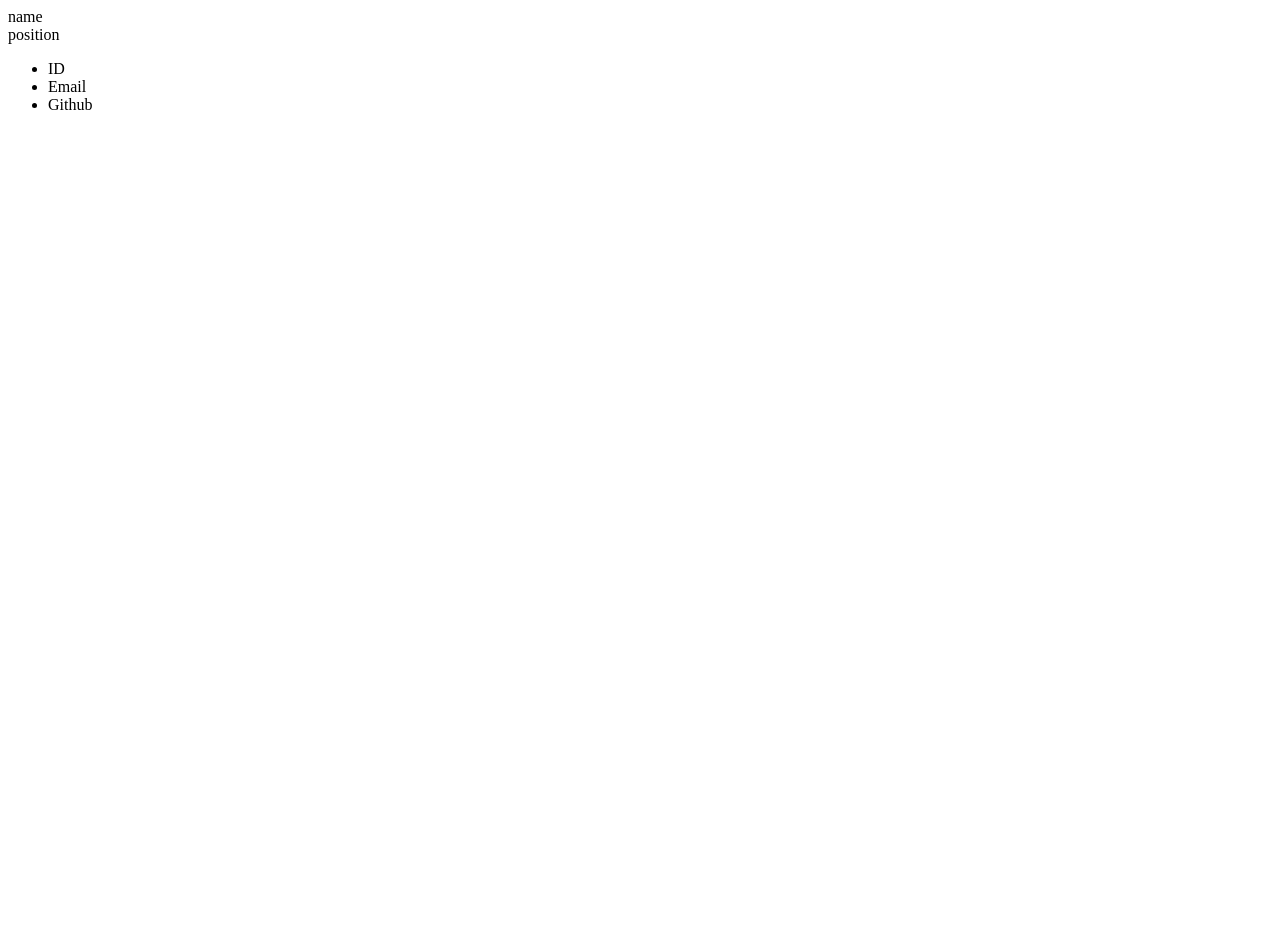
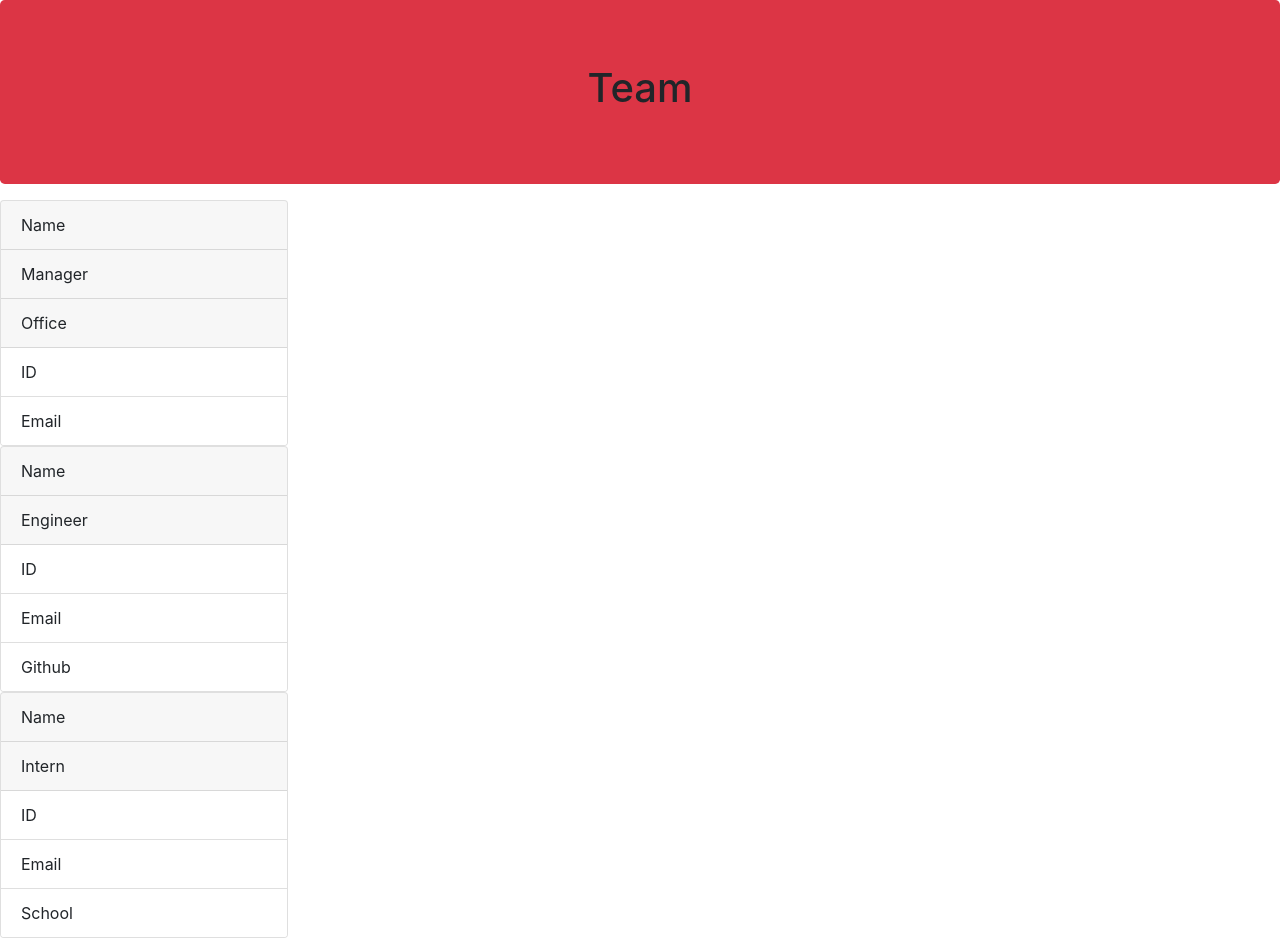
Before and after one commit to Hreichgelt/Team-Profile-Generator, a website: page template.html in a window 1280 px wide. Before the commit the page ends 800 px from the top, so only its background shows below. Drawn offline with nearby package versions, Linux system fonts and the light colour scheme.

Commit message:
working on html elements and styling - using font awesome and changing version of bootstrap

```diff
--- a/template.html
+++ b/template.html
@@ -4,17 +4,46 @@
     <meta charset="UTF-8" />
     <meta http-equiv="X-UA-Compatible" content="IE=edge" />
     <meta name="viewport" content="width=device-width, initial-scale=1.0" />
+    <link rel="stylesheet" href="https://cdn.jsdelivr.net/npm/bootstrap@4.6.1/dist/css/bootstrap.min.css" integrity="sha384-zCbKRCUGaJDkqS1kPbPd7TveP5iyJE0EjAuZQTgFLD2ylzuqKfdKlfG/eSrtxUkn" crossorigin="anonymous">
+    <link rel="stylesheet" href="style.css">
+    <link rel="stylesheet" href="path/to/font-awesome/css/font-awesome.min.css">
+
     <title>My Team | Info</title>
   </head>
   <body>
+    <div class="container-fluid">
+      <div class="row">
+        <div class="col-12 jumbotron mb-3 bg-danger">
+          <h1 class="text-center text dark">Team</h1>
+        </div>
+      </div>
+    </div>
     <div class="card" style="width: 18rem">
-      <div class="card-header name">name</div>
-      <div class="card-header position">position</div>
+      <div class="card-header name">Name</div>
+      <div class="card-header position">Manager</div>
+      <div class="card-header position">Office</div>
+      <ul class="list-group list-group-flush">
+        <li class="list-group-item id">ID</li>
+        <li class="list-group-item email">Email</li>
+      </ul>
+    </div>
+    <div class="card" style="width: 18rem">
+      <div class="card-header name">Name</div>
+      <div class="card-header position">Engineer</div>
       <ul class="list-group list-group-flush">
         <li class="list-group-item id">ID</li>
         <li class="list-group-item email">Email</li>
         <li class="list-group-item github">Github</li>
       </ul>
     </div>
+    <div class="card" style="width: 18rem">
+      <div class="card-header name">Name</div>
+      <div class="card-header position">Intern</div>
+      <ul class="list-group list-group-flush">
+        <li class="list-group-item id">ID</li>
+        <li class="list-group-item email">Email</li>
+        <li class="list-group-item github">School</li>
+      </ul>
+    </div>
   </body>
 </html>
--- a/utils/generateHTML.js
+++ b/utils/generateHTML.js
@@ -2,22 +2,50 @@
 function generateHTML(data) {
   return `<!DOCTYPE html>
   <html lang="en">
+    <head>
+      <meta charset="UTF-8" />
+      <meta http-equiv="X-UA-Compatible" content="IE=edge" />
+      <meta name="viewport" content="width=device-width, initial-scale=1.0" />
+      <link rel="stylesheet" href="https://cdn.jsdelivr.net/npm/bootstrap@4.6.1/dist/css/bootstrap.min.css" integrity="sha384-zCbKRCUGaJDkqS1kPbPd7TveP5iyJE0EjAuZQTgFLD2ylzuqKfdKlfG/eSrtxUkn" crossorigin="anonymous">
+      <link rel="stylesheet" href="style.css">
+      <link rel="stylesheet" href="path/to/font-awesome/css/font-awesome.min.css">
 
-<head>
-  <meta charset="UTF-8">
-  <meta http-equiv="X-UA-Compatible" content="IE=edge">
-  <meta name="viewport" content="width=device-width, initial-scale=1.0">
-  <link href="https://cdn.jsdelivr.net/npm/bootstrap@5.2.0-beta1/dist/css/bootstrap.min.css">
       <title>My Team | Info</title>
     </head>
     <body>
-  <div class="card" style="width: 18rem;">
-    <div class="card-header">${data.name}</div>
-    <div class="card-header">${data.title}</div>
+      <div class="container-fluid">
+        <div class="row">
+          <div class="col-12 jumbotron mb-3 bg-danger">
+            <h1 class="text-center text dark">Team</h1>
+          </div>
+        </div>
+      </div>
+      <div class="card" style="width: 18rem">
+        <div class="card-header name">Name</div>
+        <div class="card-header position">Manager</div>
+        <div class="card-header position">Office</div>
         <ul class="list-group list-group-flush">
-      <li class="list-group-item">${data.id}</li>
-      <li class="list-group-item">${data.email}</li>
-      <li class="list-group-item">${data.github}</li>
+          <li class="list-group-item id">ID</li>
+          <li class="list-group-item email">Email</li>
+          <li class="list-group-item github">Github</li>
+        </ul>
+      </div>
+      <div class="card" style="width: 18rem">
+        <div class="card-header name">Name</div>
+        <div class="card-header position">Engineer</div>
+        <ul class="list-group list-group-flush">
+          <li class="list-group-item id">ID</li>
+          <li class="list-group-item email">Email</li>
+          <li class="list-group-item github">Github</li>
+        </ul>
+      </div>
+      <div class="card" style="width: 18rem">
+        <div class="card-header name">Name</div>
+        <div class="card-header position">Intern</div>
+        <ul class="list-group list-group-flush">
+          <li class="list-group-item id">ID</li>
+          <li class="list-group-item email">Email</li>
+          <li class="list-group-item github">School</li>
         </ul>
       </div>
     </body>
```
Also changed, not shown: index.js (+7 -10 lines). Lines whose indentation alone changed are shown as unchanged.
